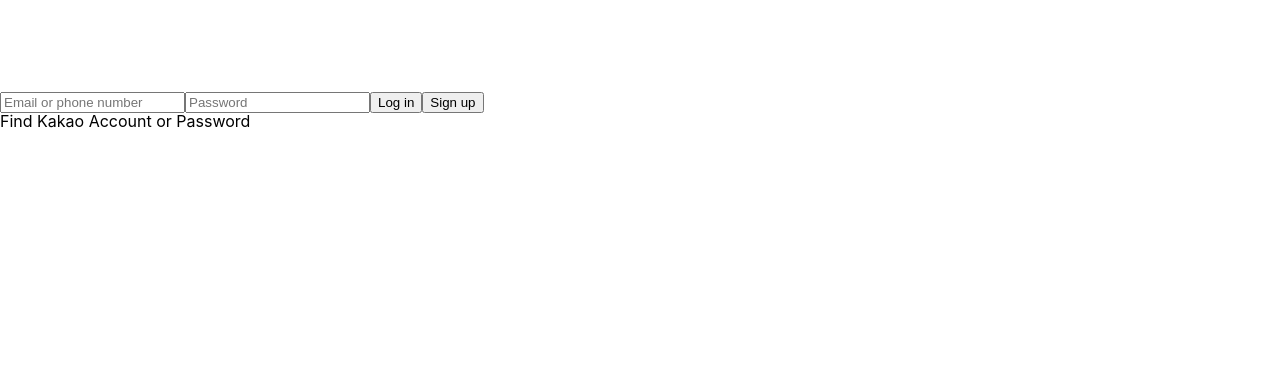
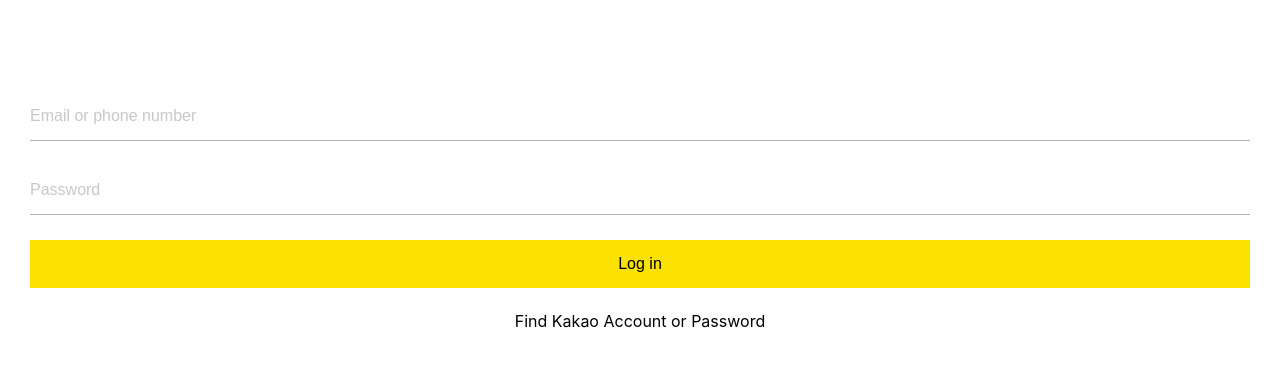
Before and after one commit to okmy729/web-programming, a plain HTML site: page index.html in a window 1280 px wide. Shown: the part 196-562 px from the top of the page. Drawn offline with Linux system fonts and the light colour scheme.

Commit message:
finishted chapter1

```diff
--- /dev/null
+++ b/css/login_form.css
@@ -0,0 +1,32 @@
+.login{
+    display: flex;
+    flex-direction: column;
+    margin : 0px 30px;
+}
+.login input{
+    border: none;
+    padding : 15px 0px;
+    font-size: 16px;
+    margin-bottom: 25px;
+}
+.login input:not([type="submit"]){
+    border-bottom:1px solid rgba(0,0,0,0.3);
+    border-width: 0.03cm;
+    transition: border-color 0.3s ease-in-out;
+}
+.login input::placeholder{
+    opacity: 0.4;
+}
+.login input:focus{
+    border-color: var(--yellow);
+}
+.login input[type="submit"]{
+    background-color: var(--yellow);
+    cursor: pointer;
+}
+.find_link{
+    display: flex;
+    justify-content: center;
+    text-decoration: none;
+    color : black;
+}
--- a/css/reset.css
+++ b/css/reset.css
@@ -46,3 +46,6 @@
 	border-collapse: collapse;
 	border-spacing: 0;
 }
+input:focus{
+	outline: none;
+}
--- a/css/status.css
+++ b/css/status.css
@@ -1,7 +1,3 @@
-.find_link{
-    text-decoration: none;
-    color : black;
-}
 .status_line{
     display : flex;
     justify-content: center;
@@ -25,7 +21,3 @@
 .status_line_colume .fa-battery-quarter{
     margin-right:5px;
 }
-.login{
-    display: flex;
-    align-items: c;
-}
--- a/css/style.css
+++ b/css/style.css
@@ -2,6 +2,8 @@
 @import "reset.css";
 @import "status.css";
 @import "welcome_header.css";
+@import "login_form.css";
+@import "variables.css";
 body{
     font-family: -apple-system, BlinkMacSystemFont, 'Segoe UI', Roboto, Oxygen, Ubuntu, Cantarell, 'Open Sans', 'Helvetica Neue', sans-serif;
 }
--- /dev/null
+++ b/css/variables.css
@@ -0,0 +1,3 @@
+:root{
+    --yellow : #fae100;
+}
--- a/index.html
+++ b/index.html
@@ -30,7 +30,6 @@
             <input type="text" placeholder="Email or phone number" required>
             <input type="password" placeholder="Password" required>
             <input type="submit" value="Log in" />
-            <input type="submit" value="Sign up" />
         </form>
         <a class="find_link" href="#">Find Kakao Account or Password</a>
         <script src="https://kit.fontawesome.com/15b1ae446a.js" crossorigin="anonymous"></script>
```
